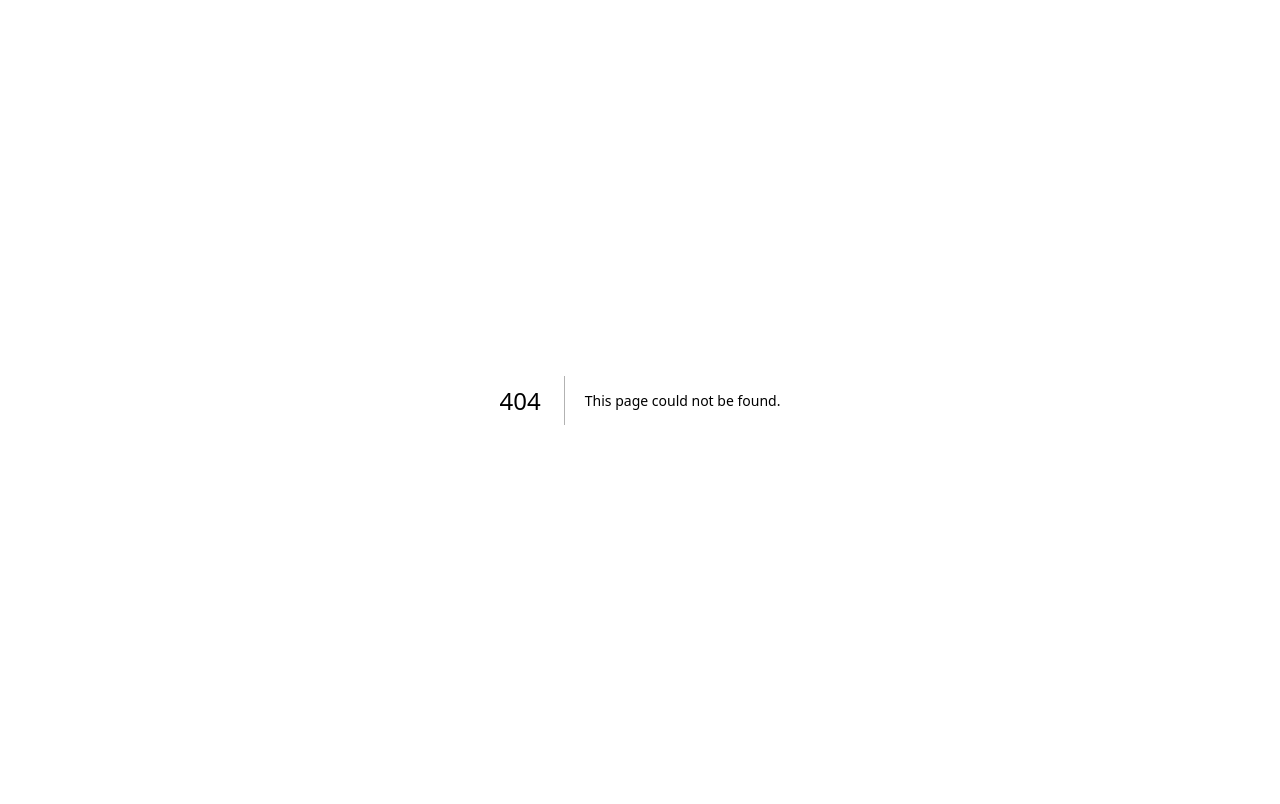
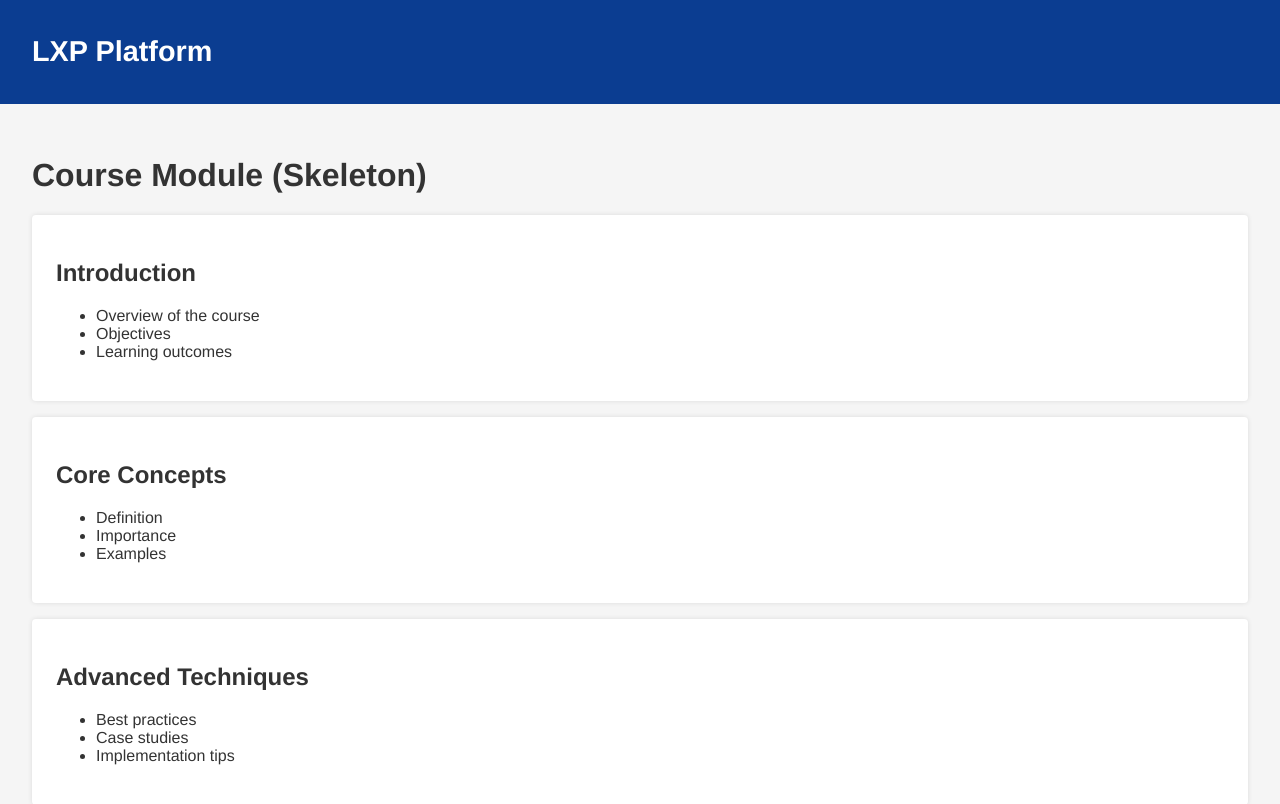
Before and after one commit to openautonomyx/Learning-Experience-Platform, a Next.js app in the folder frontend/: page /professional/CourseModuleSkeleton in a window 1280 px wide. Before the commit this address had no page. Shown: the top 804 px of the page. Built offline with nearby package versions, Linux system fonts and the light colour scheme.

Commit message:
Add course module skeleton page with topics and key points, without creating full lessons

```diff
--- /dev/null
+++ b/frontend/src/pages/professional/CourseModuleSkeleton.js
@@ -0,0 +1,30 @@
+import React, { useState } from 'react';
+import Header from '../../components/Header';
+import '../../styles/moodle.css';
+
+const CourseModuleSkeleton = () => {
+  const [topics, setTopics] = useState([
+    { id: 1, title: 'Introduction', keyPoints: ['Overview of the course', 'Objectives', 'Learning outcomes'] },
+    { id: 2, title: 'Core Concepts', keyPoints: ['Definition', 'Importance', 'Examples'] },
+    { id: 3, title: 'Advanced Techniques', keyPoints: ['Best practices', 'Case studies', 'Implementation tips'] }
+  ]);
+
+  return (
+    <div>
+      <Header />
+      <main className="p-6">
+        <h1 className="text-2xl font-bold mb-4">Course Module (Skeleton)</h1>
+        {topics.map(topic => (
+          <div key={topic.id} className="card mb-4">
+            <h2 className="font-semibold mb-2">{topic.title}</h2>
+            <ul className="list-disc list-inside">
+              {topic.keyPoints.map((kp, idx) => <li key={idx}>{kp}</li>)}
+            </ul>
+          </div>
+        ))}
+      </main>
+    </div>
+  );
+};
+
+export default CourseModuleSkeleton;
```
